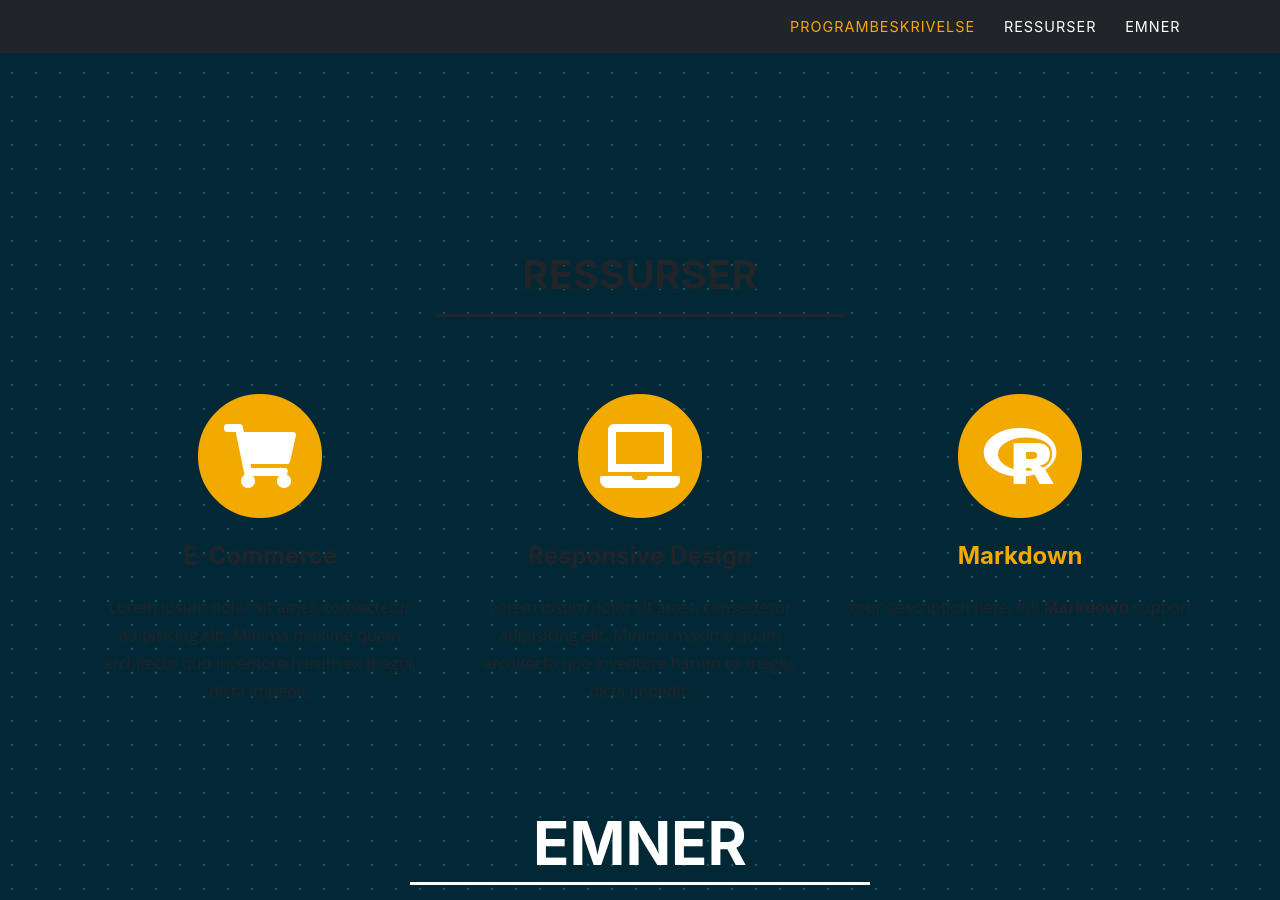
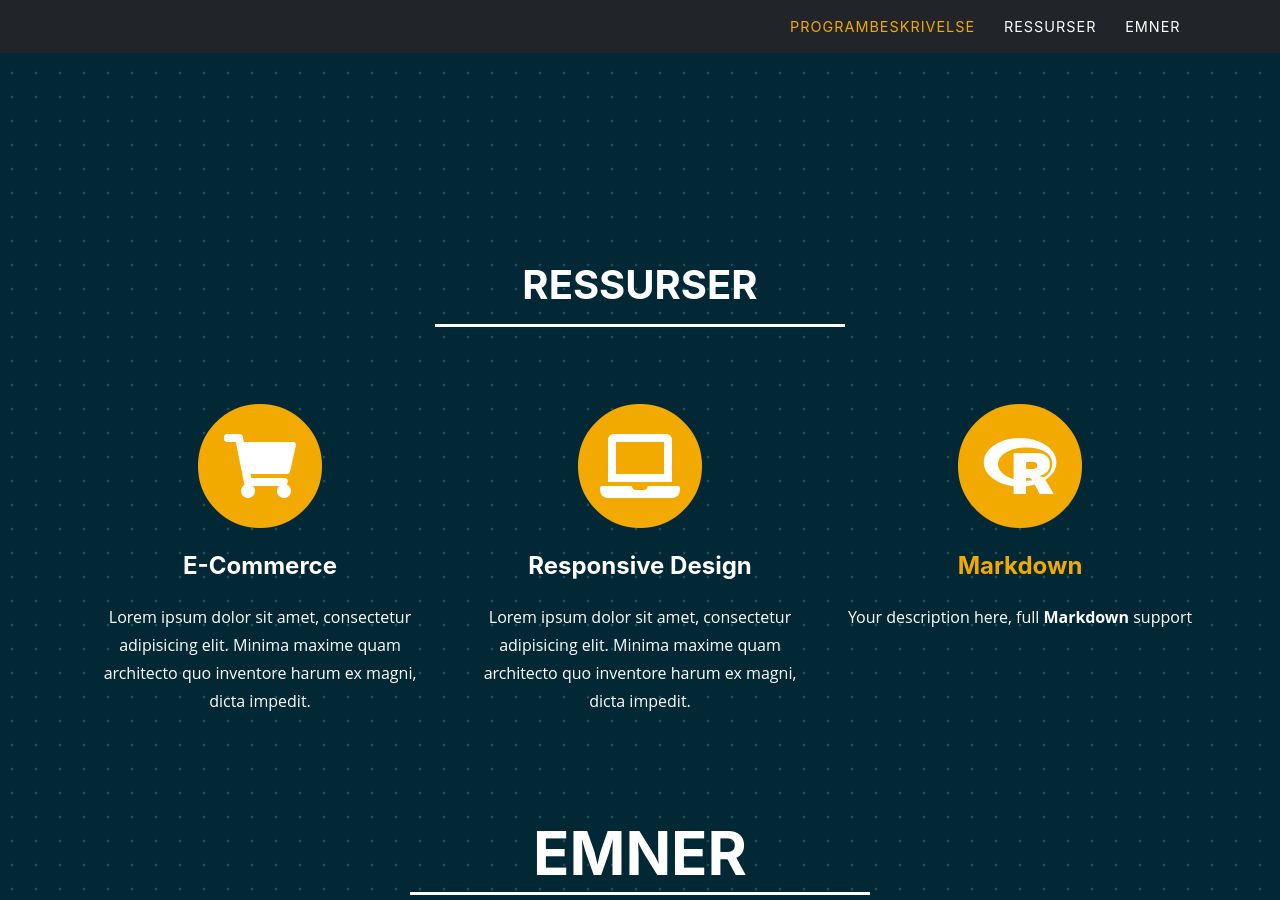
Before and after one commit to uit-econ/uit-econ.github.io, a Jekyll site: the page built from index.md, in a window 1280 px wide and 900 px high, scrolled down 1199 px. Built offline with Jekyll 4.4.1, drawn with Linux system fonts in a browser that asks for light colours.

Commit message:
Update custom.css

```diff
--- a/assets/css/custom.css
+++ b/assets/css/custom.css
@@ -76,10 +76,10 @@ body{
 	}
 
 
-#{{ site.data.sitetext[site.locale].programbeskrivelse.section | default: "programbeskrivelse" }}{
+#$programbeskrivelse {
     text-align:center;
     padding-top: 100px;
-    background-color: {{ site.data.style.highlight }};
+    background-color: yellow;
     padding-bottom: 50px;
     margin-top: 75px;
     color:white;
@@ -101,7 +101,7 @@ body{
 }
 
 
-#{{ site.data.sitetext[site.locale].services.section | default: "services" }} {
+#services{
 	margin-top:10px;
 	color:white;
 }
```
